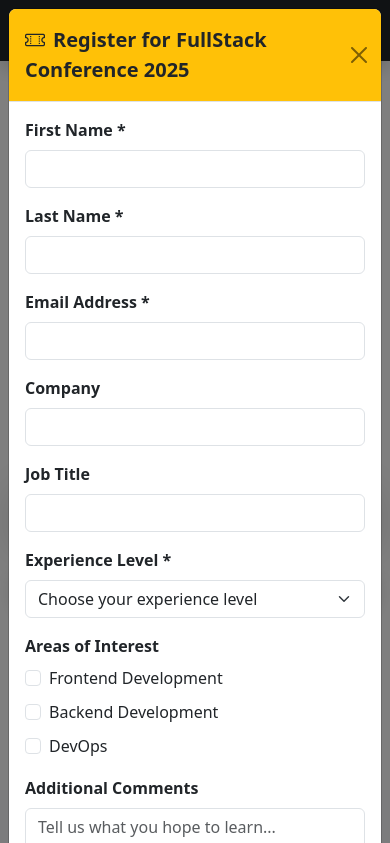
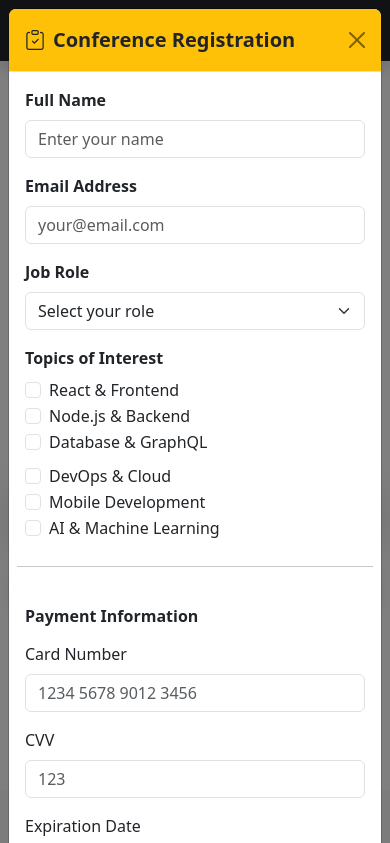
Before and after one commit to obure1always/fullstack-conference, a plain HTML site: page index.html in a window 390 px wide. Both pictures are taken after a click on the button "Register Now". Shown: the top 843 px of the page. Drawn offline with nearby package versions, Linux system fonts and the light colour scheme.

```diff
--- a/index.html
+++ b/index.html
@@ -342,9 +342,9 @@
     <div class="modal fade" id="registrationModal" tabindex="-1" aria-labelledby="registrationModalLabel" aria-hidden="true">
         <div class="modal-dialog modal-lg">
             <div class="modal-content">
-                <div class="modal-header bg-warning">
+                <div class="modal-header" style="background-color: #ffc107;">
                     <h5 class="modal-title fw-bold" id="registrationModalLabel">
-                        <i class="bi bi-ticket-perforated me-2"></i>Register for FullStack Conference 2025
+                        <i class="bi bi-clipboard-check me-2"></i>Conference Registration
                     </h5>
                     <button type="button" class="btn-close" data-bs-dismiss="modal" aria-label="Close"></button>
                 </div>
@@ -352,69 +352,92 @@
                     <form id="registrationForm">
                         <div class="row g-3">
                             <div class="col-md-6">
-                                <label for="firstName" class="form-label fw-semibold">First Name *</label>
-                                <input type="text" class="form-control" id="firstName" required>
+                                <label for="fullName" class="form-label fw-semibold">Full Name</label>
+                                <input type="text" class="form-control" id="fullName" placeholder="Enter your name" required>
                             </div>
                             <div class="col-md-6">
-                                <label for="lastName" class="form-label fw-semibold">Last Name *</label>
-                                <input type="text" class="form-control" id="lastName" required>
+                                <label for="email" class="form-label fw-semibold">Email Address</label>
+                                <input type="email" class="form-control" id="email" placeholder="your@email.com" required>
                             </div>
                             <div class="col-12">
-                                <label for="email" class="form-label fw-semibold">Email Address *</label>
-                                <input type="email" class="form-control" id="email" required>
-                            </div>
-                            <div class="col-md-6">
-                                <label for="company" class="form-label fw-semibold">Company</label>
-                                <input type="text" class="form-control" id="company">
-                            </div>
-                            <div class="col-md-6">
-                                <label for="jobTitle" class="form-label fw-semibold">Job Title</label>
-                                <input type="text" class="form-control" id="jobTitle">
-                            </div>
-                            <div class="col-12">
-                                <label for="experience" class="form-label fw-semibold">Experience Level *</label>
-                                <select class="form-select" id="experience" required>
-                                    <option value="">Choose your experience level</option>
-                                    <option value="beginner">Beginner (0-2 years)</option>
-                                    <option value="intermediate">Intermediate (3-5 years)</option>
-                                    <option value="advanced">Advanced (5+ years)</option>
+                                <label for="jobRole" class="form-label fw-semibold">Job Role</label>
+                                <select class="form-select" id="jobRole" required>
+                                    <option value="">Select your role</option>
+                                    <option>Frontend Developer</option>
+                                    <option>Backend Developer</option>
+                                    <option>Full Stack Developer</option>
+                                    <option>DevOps Engineer</option>
+                                    <option>Designer</option>
+                                    <option>Student</option>
+                                    <option>Other</option>
                                 </select>
                             </div>
                             <div class="col-12">
-                                <label for="interests" class="form-label fw-semibold">Areas of Interest</label>
+                                <label class="form-label fw-semibold">Topics of Interest</label>
                                 <div class="row g-2">
-                                    <div class="col-md-4">
+                                    <div class="col-md-6">
                                         <div class="form-check">
-                                            <input class="form-check-input" type="checkbox" id="frontend" value="frontend">
-                                            <label class="form-check-label" for="frontend">Frontend Development</label>
+                                            <input class="form-check-input" type="checkbox" id="frontend" value="React & Frontend">
+                                            <label class="form-check-label" for="frontend">React & Frontend</label>
+                                        </div>
+                                        <div class="form-check">
+                                            <input class="form-check-input" type="checkbox" id="backend" value="Node.js & Backend">
+                                            <label class="form-check-label" for="backend">Node.js & Backend</label>
+                                        </div>
+                                        <div class="form-check">
+                                            <input class="form-check-input" type="checkbox" id="database" value="Database & GraphQL">
+                                            <label class="form-check-label" for="database">Database & GraphQL</label>
                                         </div>
                                     </div>
-                                    <div class="col-md-4">
+                                    <div class="col-md-6">
                                         <div class="form-check">
-                                            <input class="form-check-input" type="checkbox" id="backend" value="backend">
-                                            <label class="form-check-label" for="backend">Backend Development</label>
+                                            <input class="form-check-input" type="checkbox" id="devops" value="DevOps & Cloud">
+                                            <label class="form-check-label" for="devops">DevOps & Cloud</label>
                                         </div>
-                                    </div>
-                                    <div class="col-md-4">
                                         <div class="form-check">
-                                            <input class="form-check-input" type="checkbox" id="devops" value="devops">
-                                            <label class="form-check-label" for="devops">DevOps</label>
+                                            <input class="form-check-input" type="checkbox" id="mobile" value="Mobile Development">
+                                            <label class="form-check-label" for="mobile">Mobile Development</label>
+                                        </div>
+                                        <div class="form-check">
+                                            <input class="form-check-input" type="checkbox" id="ai" value="AI & Machine Learning">
+                                            <label class="form-check-label" for="ai">AI & Machine Learning</label>
                                         </div>
                                     </div>
                                 </div>
                             </div>
+                            <hr class="my-4">
                             <div class="col-12">
-                                <label for="message" class="form-label fw-semibold">Additional Comments</label>
-                                <textarea class="form-control" id="message" rows="3" placeholder="Tell us what you hope to learn..."></textarea>
+                                <h6 class="fw-bold mb-3">Payment Information</h6>
+                                <div class="row g-3 align-items-end">
+                                    <div class="col-md-8">
+                                        <label for="cardNumber" class="form-label">Card Number</label>
+                                        <input type="text" class="form-control" id="cardNumber" placeholder="1234 5678 9012 3456" maxlength="19" required>
+                                    </div>
+                                    <div class="col-md-4">
+                                        <label for="cvv" class="form-label">CVV</label>
+                                        <input type="text" class="form-control" id="cvv" placeholder="123" maxlength="4" required>
+                                    </div>
+                                    <div class="col-md-6">
+                                        <label for="expDate" class="form-label">Expiration Date</label>
+                                        <input type="text" class="form-control" id="expDate" placeholder="MM/YY" maxlength="5" required>
+                                    </div>
+                                    <div class="col-md-6">
+                                        <label for="zipCode" class="form-label">Zip Code</label>
+                                        <input type="text" class="form-control" id="zipCode" placeholder="12345" maxlength="10" required>
+                                    </div>
+                                </div>
+                            </div>
+                            <div class="col-12 mt-4 d-flex justify-content-between align-items-center">
+                                <span class="fw-bold fs-5">Total Amount:</span>
+                                <span class="fw-bold fs-3" style="color: #ffc107;">$299</span>
+                            </div>
+                            <div class="col-12 mt-3">
+                                <button type="submit" class="btn btn-dark btn-lg w-100 rounded-pill fw-bold">
+                                    <i class="bi bi-check2-circle me-2"></i>Complete Registration
+                                </button>
                             </div>
                         </div>
                     </form>
-                </div>
-                <div class="modal-footer">
-                    <button type="button" class="btn btn-secondary" data-bs-dismiss="modal">Cancel</button>
-                    <button type="submit" form="registrationForm" class="btn btn-warning fw-bold">
-                        <i class="bi bi-check-circle me-2"></i>Register Now
-                    </button>
                 </div>
             </div>
         </div>
```
